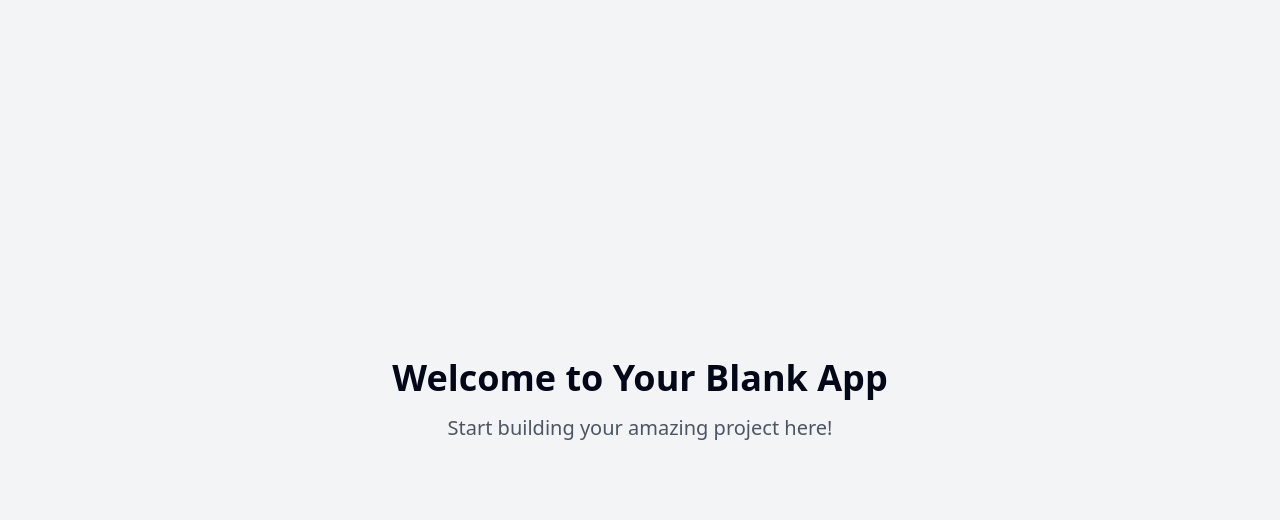
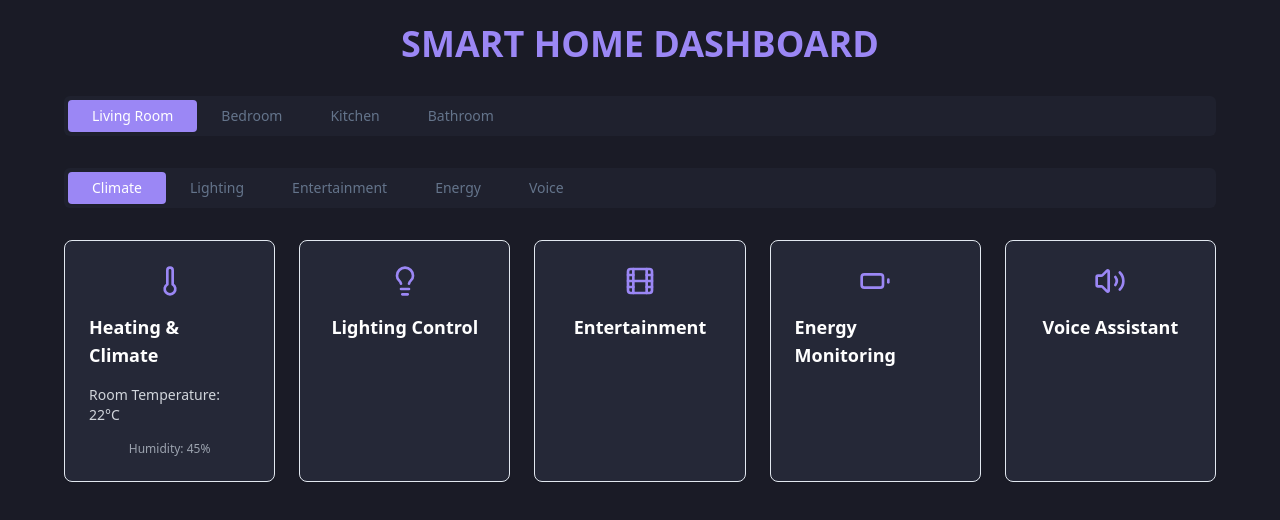
Before and after one commit to asumak2003/cozy-tabbed-haven-20, a React (Vite) app: page / in a window 1280 px wide. Shown: the top 520 px of the page. Built offline with nearby package versions, Linux system fonts and the light colour scheme.

Commit message:
Add smart home interface with tabs
Implemented a new interface for a smart home application that includes tabs for each room and additional tabs for entertainment options within each room.
[skip gpt_engineer]

```diff
--- /dev/null
+++ b/src/components/RoomCard.tsx
@@ -0,0 +1,38 @@
+import { Card } from "@/components/ui/card";
+import {
+  Thermometer,
+  Lightbulb,
+  Film,
+  Battery,
+  Volume2
+} from "lucide-react";
+
+interface RoomCardProps {
+  type: "climate" | "lighting" | "entertainment" | "energy" | "voice";
+  title: string;
+  value?: string;
+  subtitle?: string;
+}
+
+const icons = {
+  climate: Thermometer,
+  lighting: Lightbulb,
+  entertainment: Film,
+  energy: Battery,
+  voice: Volume2,
+};
+
+export const RoomCard = ({ type, title, value, subtitle }: RoomCardProps) => {
+  const Icon = icons[type];
+
+  return (
+    <Card className="p-6 bg-secondary hover:bg-secondary/90 transition-colors cursor-pointer">
+      <div className="flex flex-col items-center gap-4">
+        <Icon className="w-8 h-8 text-primary" />
+        <h3 className="text-lg font-semibold text-white">{title}</h3>
+        {value && <p className="text-sm text-gray-300">{value}</p>}
+        {subtitle && <p className="text-xs text-gray-400">{subtitle}</p>}
+      </div>
+    </Card>
+  );
+};
--- /dev/null
+++ b/src/components/SmartHomeDashboard.tsx
@@ -0,0 +1,80 @@
+import { useState } from "react";
+import { Tabs, TabsList, TabsTrigger, TabsContent } from "@/components/ui/tabs";
+import { RoomCard } from "./RoomCard";
+
+const rooms = ["Living Room", "Bedroom", "Kitchen", "Bathroom"];
+const features = ["Climate", "Lighting", "Entertainment", "Energy", "Voice"];
+
+export const SmartHomeDashboard = () => {
+  const [selectedRoom, setSelectedRoom] = useState(rooms[0]);
+
+  return (
+    <div className="min-h-screen bg-[#1a1b26] p-6">
+      <h1 className="text-4xl font-bold text-center mb-8 text-primary">
+        SMART HOME DASHBOARD
+      </h1>
+
+      <Tabs defaultValue={rooms[0]} className="w-full max-w-6xl mx-auto">
+        <TabsList className="w-full justify-start mb-6 bg-secondary/50 p-1">
+          {rooms.map((room) => (
+            <TabsTrigger
+              key={room}
+              value={room}
+              className="data-[state=active]:bg-primary data-[state=active]:text-white px-6"
+              onClick={() => setSelectedRoom(room)}
+            >
+              {room}
+            </TabsTrigger>
+          ))}
+        </TabsList>
+
+        {rooms.map((room) => (
+          <TabsContent key={room} value={room}>
+            <Tabs defaultValue="Climate" className="w-full">
+              <TabsList className="w-full justify-start mb-6 bg-secondary/50 p-1">
+                {features.map((feature) => (
+                  <TabsTrigger
+                    key={feature}
+                    value={feature}
+                    className="data-[state=active]:bg-primary data-[state=active]:text-white px-6"
+                  >
+                    {feature}
+                  </TabsTrigger>
+                ))}
+              </TabsList>
+
+              {features.map((feature) => (
+                <TabsContent key={feature} value={feature}>
+                  <div className="grid grid-cols-1 md:grid-cols-2 lg:grid-cols-3 xl:grid-cols-5 gap-6">
+                    <RoomCard
+                      type="climate"
+                      title="Heating & Climate"
+                      value="Room Temperature: 22°C"
+                      subtitle="Humidity: 45%"
+                    />
+                    <RoomCard
+                      type="lighting"
+                      title="Lighting Control"
+                    />
+                    <RoomCard
+                      type="entertainment"
+                      title="Entertainment"
+                    />
+                    <RoomCard
+                      type="energy"
+                      title="Energy Monitoring"
+                    />
+                    <RoomCard
+                      type="voice"
+                      title="Voice Assistant"
+                    />
+                  </div>
+                </TabsContent>
+              ))}
+            </Tabs>
+          </TabsContent>
+        ))}
+      </Tabs>
+    </div>
+  );
+};
--- a/src/pages/Index.tsx
+++ b/src/pages/Index.tsx
@@ -1,14 +1,7 @@
-// Update this page (the content is just a fallback if you fail to update the page)
+import { SmartHomeDashboard } from "@/components/SmartHomeDashboard";
 
 const Index = () => {
-  return (
-    <div className="min-h-screen flex items-center justify-center bg-gray-100">
-      <div className="text-center">
-        <h1 className="text-4xl font-bold mb-4">Welcome to Your Blank App</h1>
-        <p className="text-xl text-gray-600">Start building your amazing project here!</p>
-      </div>
-    </div>
-  );
+  return <SmartHomeDashboard />;
 };
 
 export default Index;
--- a/tailwind.config.ts
+++ b/tailwind.config.ts
@@ -12,85 +12,53 @@ export default {
   theme: {
     container: {
       center: true,
-			padding: '2rem',
+      padding: "2rem",
       screens: {
-				'2xl': '1400px'
-			}
+        "2xl": "1400px",
+      },
     },
     extend: {
       colors: {
-				border: 'hsl(var(--border))',
-				input: 'hsl(var(--input))',
-				ring: 'hsl(var(--ring))',
-				background: 'hsl(var(--background))',
-				foreground: 'hsl(var(--foreground))',
+        border: "hsl(var(--border))",
+        input: "hsl(var(--input))",
+        ring: "hsl(var(--ring))",
+        background: "hsl(var(--background))",
+        foreground: "hsl(var(--foreground))",
         primary: {
-					DEFAULT: 'hsl(var(--primary))',
-					foreground: 'hsl(var(--primary-foreground))'
+          DEFAULT: "#9b87f5",
+          foreground: "#ffffff",
         },
         secondary: {
-					DEFAULT: 'hsl(var(--secondary))',
-					foreground: 'hsl(var(--secondary-foreground))'
+          DEFAULT: "#252837",
+          foreground: "#ffffff",
         },
         destructive: {
-					DEFAULT: 'hsl(var(--destructive))',
-					foreground: 'hsl(var(--destructive-foreground))'
+          DEFAULT: "hsl(var(--destructive))",
+          foreground: "hsl(var(--destructive-foreground))",
         },
         muted: {
-					DEFAULT: 'hsl(var(--muted))',
-					foreground: 'hsl(var(--muted-foreground))'
+          DEFAULT: "hsl(var(--muted))",
+          foreground: "hsl(var(--muted-foreground))",
         },
         accent: {
-					DEFAULT: 'hsl(var(--accent))',
-					foreground: 'hsl(var(--accent-foreground))'
+          DEFAULT: "#7E69AB",
+          foreground: "#ffffff",
         },
         popover: {
-					DEFAULT: 'hsl(var(--popover))',
-					foreground: 'hsl(var(--popover-foreground))'
+          DEFAULT: "hsl(var(--popover))",
+          foreground: "hsl(var(--popover-foreground))",
         },
         card: {
-					DEFAULT: 'hsl(var(--card))',
-					foreground: 'hsl(var(--card-foreground))'
+          DEFAULT: "#252837",
+          foreground: "#ffffff",
         },
-				sidebar: {
-					DEFAULT: 'hsl(var(--sidebar-background))',
-					foreground: 'hsl(var(--sidebar-foreground))',
-					primary: 'hsl(var(--sidebar-primary))',
-					'primary-foreground': 'hsl(var(--sidebar-primary-foreground))',
-					accent: 'hsl(var(--sidebar-accent))',
-					'accent-foreground': 'hsl(var(--sidebar-accent-foreground))',
-					border: 'hsl(var(--sidebar-border))',
-					ring: 'hsl(var(--sidebar-ring))'
-				}
       },
       borderRadius: {
-				lg: 'var(--radius)',
-				md: 'calc(var(--radius) - 2px)',
-				sm: 'calc(var(--radius) - 4px)'
+        lg: "var(--radius)",
+        md: "calc(var(--radius) - 2px)",
+        sm: "calc(var(--radius) - 4px)",
       },
-			keyframes: {
-				'accordion-down': {
-					from: {
-						height: '0'
     },
-					to: {
-						height: 'var(--radix-accordion-content-height)'
-					}
-				},
-				'accordion-up': {
-					from: {
-						height: 'var(--radix-accordion-content-height)'
-					},
-					to: {
-						height: '0'
-					}
-				}
-			},
-			animation: {
-				'accordion-down': 'accordion-down 0.2s ease-out',
-				'accordion-up': 'accordion-up 0.2s ease-out'
-			}
-		}
   },
   plugins: [require("tailwindcss-animate")],
 } satisfies Config;
```
Lines whose indentation alone changed are shown as unchanged.
